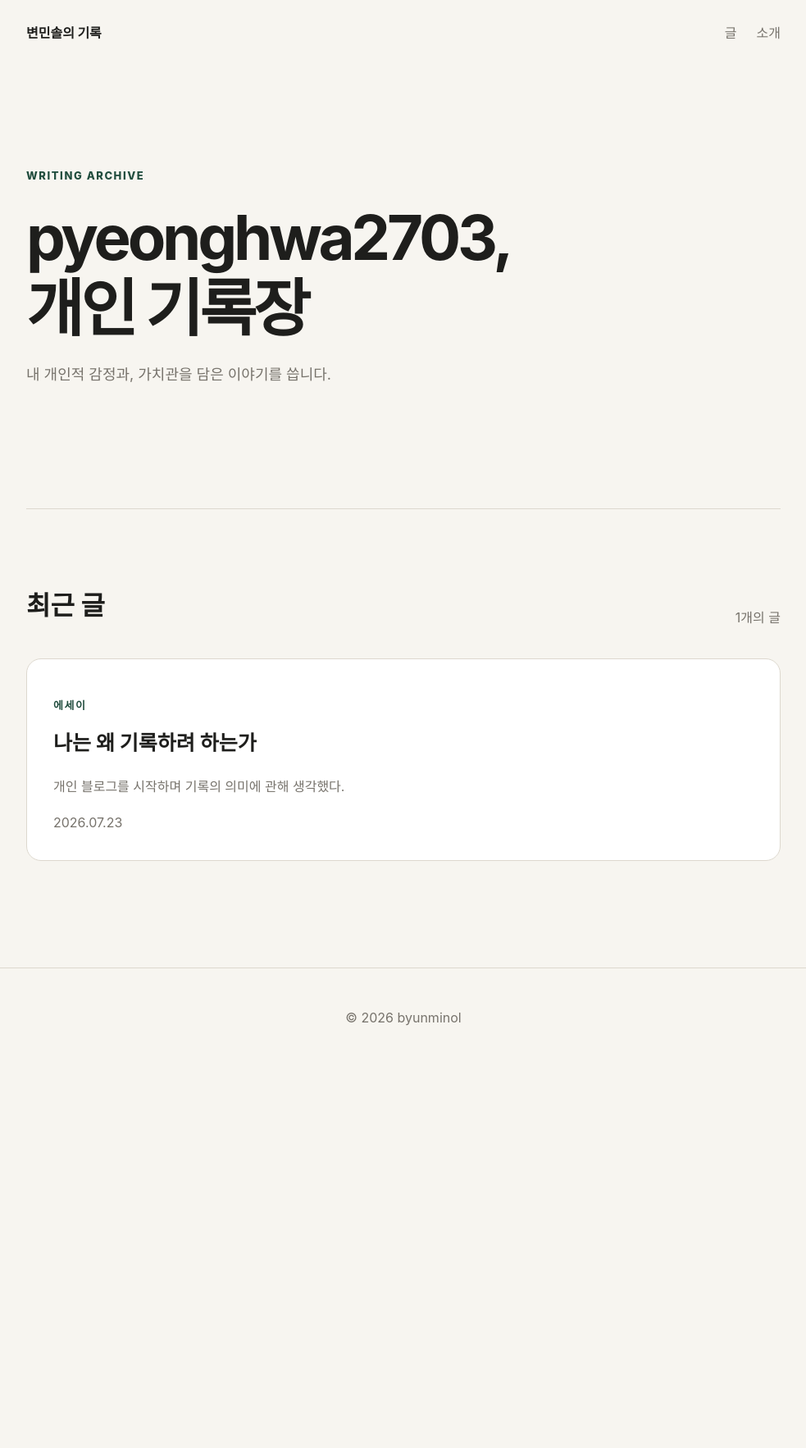
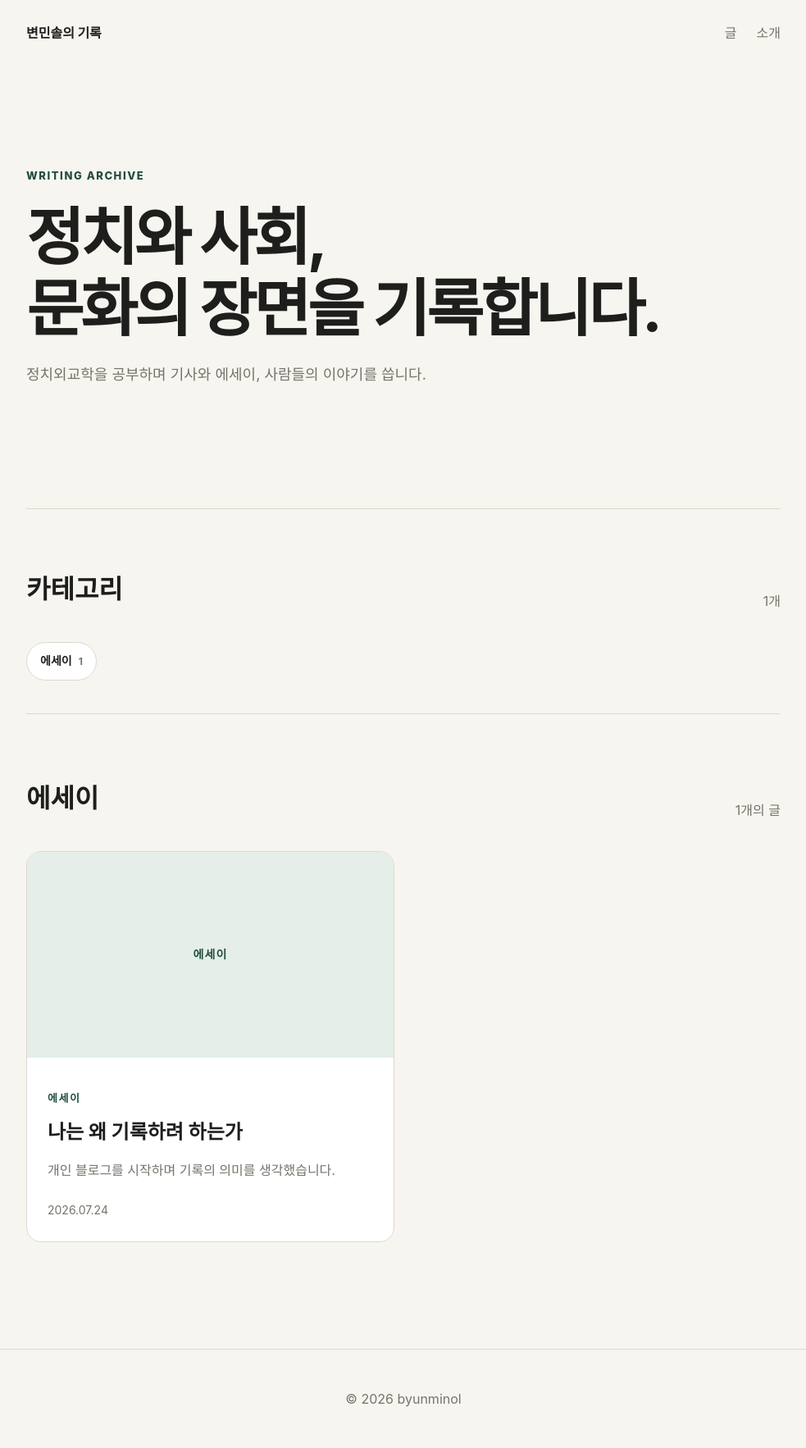
Before and after one commit to Tagmeplz/Tagmeplz.github.io, a Jekyll site: the page built from index.html, in a window 1280 px wide. Shown: the whole page at 82% size, without its empty margins (148-1131 px from the left). Built offline with Jekyll 4.4.1, drawn with Linux system fonts in a browser that asks for light colours; before the commit the page ends 1301 px from its top, so only the background shows below that.

Commit message:
Add categories and post images

```diff
--- a/_posts/2026-07-24-first-post.md
+++ b/_posts/2026-07-24-first-post.md
@@ -1,9 +1,8 @@
 ---
 layout: post
 title: "나는 왜 기록하려 하는가"
-description: "개인 블로그를 시작하며 기록의 의미에 관해 생각했다."
+description: "개인 블로그를 시작하며 기록의 의미를 생각했습니다."
 category: 에세이
-date: 2026-07-23 09:00:00 +0900
 ---
 
 무언가를 기록하는 일은 지나간 순간을 붙잡는 일처럼 보인다.
--- a/assets/style.css
+++ b/assets/style.css
@@ -110,26 +110,146 @@ nav a {
   gap: 18px;
 }
 
+/* 카테고리 메뉴 */
+
+.category-menu {
+  padding: 70px 0 40px;
+}
+
+.category-buttons {
+  display: flex;
+  flex-wrap: wrap;
+  gap: 10px;
+}
+
+.category-buttons a {
+  display: flex;
+  align-items: center;
+  gap: 8px;
+
+  padding: 10px 16px;
+
+  background: var(--surface);
+  border: 1px solid var(--line);
+  border-radius: 999px;
+
+  font-size: 14px;
+  font-weight: 700;
+}
+
+.category-buttons a:hover {
+  color: var(--accent);
+  border-color: var(--accent);
+}
+
+.category-buttons span {
+  color: var(--muted);
+  font-size: 12px;
+}
+
+/* 카테고리별 구역 */
+
+.category-section {
+  padding-top: 75px;
+  border-top: 1px solid var(--line);
+  scroll-margin-top: 30px;
+}
+
+/* 글 카드 배열 */
+
+.post-grid {
+  display: grid;
+  grid-template-columns: repeat(2, minmax(0, 1fr));
+  gap: 22px;
+}
+
+/* 글 카드 */
+
 .post-card {
-  padding: 32px;
+  overflow: hidden;
+
+  padding: 0;
+
   background: var(--surface);
   border: 1px solid var(--line);
   border-radius: 18px;
+
+  transition:
+    transform 0.2s ease,
+    box-shadow 0.2s ease;
 }
 
 .post-card:hover {
-  transform: translateY(-3px);
-  transition: 0.2s;
+  transform: translateY(-4px);
+  box-shadow: 0 15px 35px rgba(0, 0, 0, 0.07);
 }
 
-.post-card h3 {
-  margin: 12px 0;
-  font-size: 25px;
+.post-card > a {
+  display: block;
+  height: 100%;
 }
 
-.post-description,
-.post-card time {
+/* 글 대표 사진 */
+
+.post-thumbnail {
+  width: 100%;
+  aspect-ratio: 16 / 9;
+
+  object-fit: cover;
+
+  background: #e5eee9;
+}
+
+.post-thumbnail.no-image {
+  display: flex;
+  align-items: center;
+  justify-content: center;
+
+  color: var(--accent);
+  font-size: 14px;
+  font-weight: 800;
+  letter-spacing: 0.08em;
+}
+
+/* 카드 안의 글 내용 */
+
+.post-card-content {
+  padding: 25px;
+}
+
+.post-card-content h3 {
+  margin: 10px 0 10px;
+
+  font-size: 24px;
+  line-height: 1.4;
+}
+
+.post-card-content .post-description {
+  margin-bottom: 20px;
+
   color: var(--muted);
+
+  display: -webkit-box;
+  overflow: hidden;
+  -webkit-box-orient: vertical;
+  -webkit-line-clamp: 2;
+}
+
+.post-card-content time {
+  color: var(--muted);
+  font-size: 14px;
+}
+
+/* 모바일 화면 */
+
+@media (max-width: 700px) {
+  .post-grid {
+    grid-template-columns: 1fr;
+  }
+
+  .post-card-content {
+    padding: 22px;
+  }
 }
 
 .post {
@@ -207,8 +327,12 @@ nav a {
     padding: 70px 0 100px;
   }
 
-  .post-card {
-    padding: 24px;
+  .post-card-content {
+    padding: 20px 20px 24px;
+  }
+
+  .post-grid {
+    grid-template-columns: 1fr;
   }
 
   .post {
--- a/index.html
+++ b/index.html
@@ -7,41 +7,98 @@ title: 글
   <p class="eyebrow">WRITING ARCHIVE</p>
 
   <h1>
-    pyeonghwa2703,<br>
-    개인 기록장
+    정치와 사회,<br>
+    문화의 장면을 기록합니다.
   </h1>
 
   <p>
-    내 개인적 감정과,
-    가치관을 담은 이야기를 씁니다.
+    정치외교학을 공부하며 기사와 에세이,
+    사람들의 이야기를 씁니다.
   </p>
 </section>
 
-<section class="post-section">
+{% if site.posts.size > 0 %}
+
+  <!-- 카테고리 바로가기 -->
+  <section class="category-menu">
     <div class="section-title">
-    <h2>최근 글</h2>
-    <span>{{ site.posts.size }}개의 글</span>
+      <h2>카테고리</h2>
+      <span>{{ site.categories.size }}개</span>
     </div>
 
-  <div class="post-list">
-    {% for post in site.posts %}
+    <div class="category-buttons">
+      {% assign categories = site.categories | sort %}
+
+      {% for category in categories %}
+        <a href="#category-{{ forloop.index }}">
+          {{ category[0] }}
+          <span>{{ category[1].size }}</span>
+        </a>
+      {% endfor %}
+    </div>
+  </section>
+
+  <!-- 카테고리별 글 목록 -->
+  {% assign categories = site.categories | sort %}
+
+  {% for category in categories %}
+    <section
+      id="category-{{ forloop.index }}"
+      class="post-section category-section"
+    >
+      <div class="section-title">
+        <h2>{{ category[0] }}</h2>
+        <span>{{ category[1].size }}개의 글</span>
+      </div>
+
+      <div class="post-grid">
+
+        {% for post in category[1] %}
           <article class="post-card">
             <a href="{{ post.url | relative_url }}">
+
+              {% if post.image %}
+                <img
+                  class="post-thumbnail"
+                  src="{{ post.image | relative_url }}"
+                  alt="{{ post.title }}"
+                >
+              {% else %}
+                <div class="post-thumbnail no-image">
+                  <span>{{ category[0] }}</span>
+                </div>
+              {% endif %}
+
+              <div class="post-card-content">
                 <p class="post-category">
-            {{ post.category }}
+                  {{ category[0] }}
                 </p>
 
                 <h3>{{ post.title }}</h3>
 
+                {% if post.description %}
                   <p class="post-description">
                     {{ post.description }}
                   </p>
+                {% endif %}
 
                 <time>
                   {{ post.date | date: "%Y.%m.%d" }}
                 </time>
+              </div>
+
             </a>
           </article>
         {% endfor %}
+
       </div>
     </section>
+  {% endfor %}
+
+{% else %}
+
+  <section class="post-section">
+    <h2>아직 등록된 글이 없습니다.</h2>
+  </section>
+
+{% endif %}
```
Lines whose indentation alone changed are shown as unchanged.
